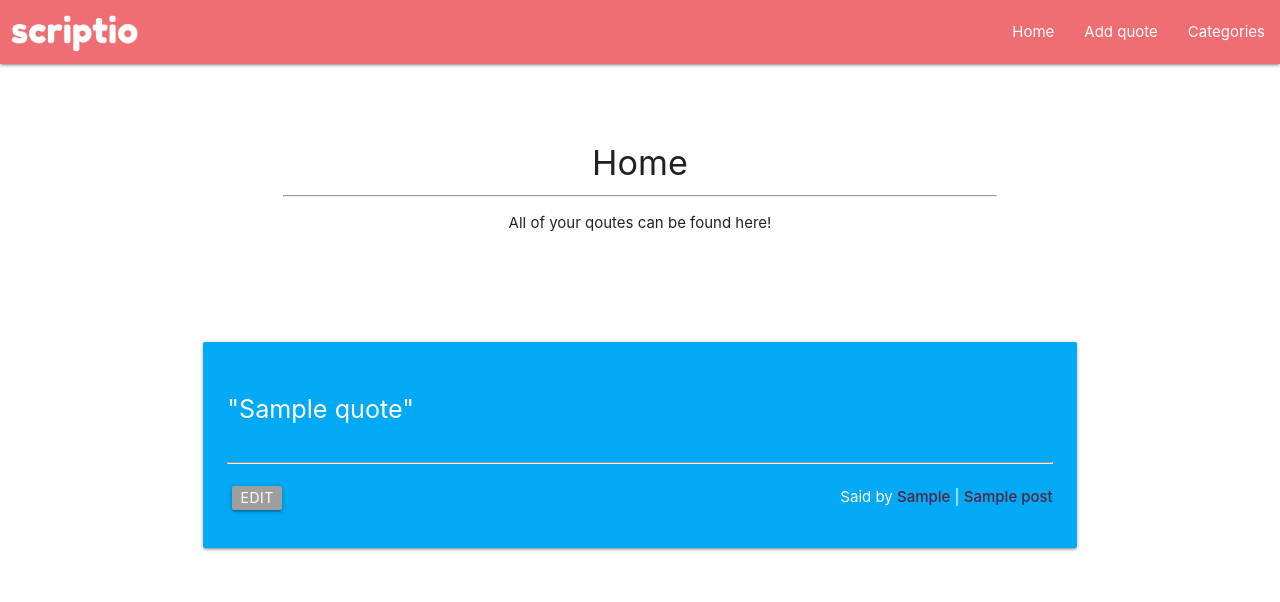
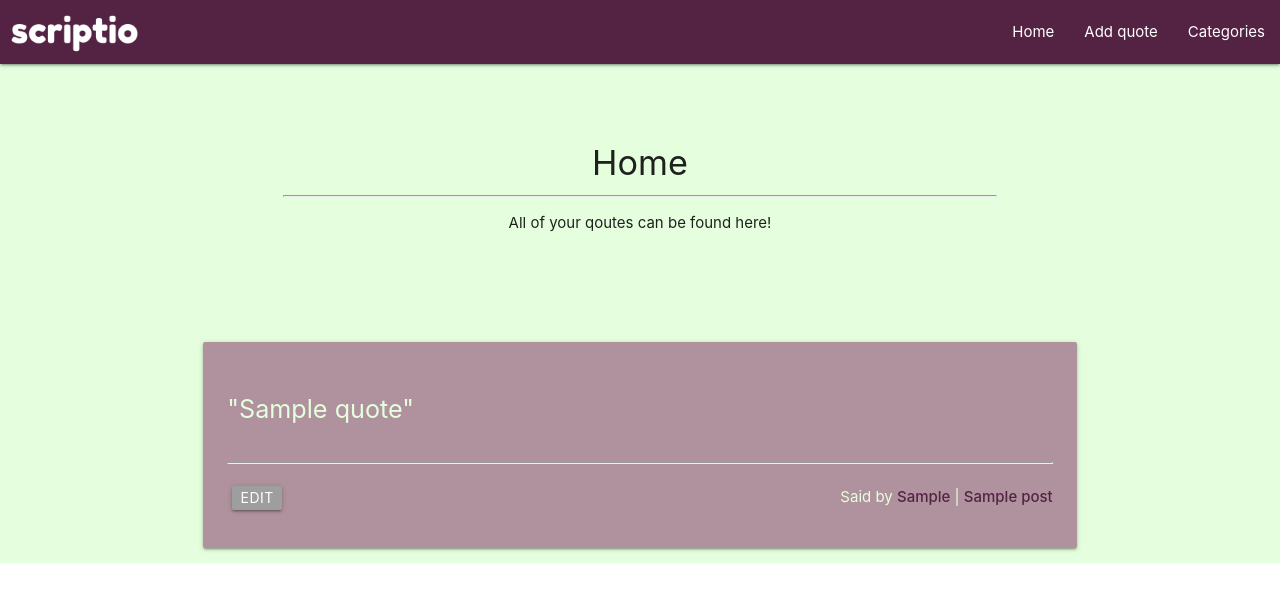
Before and after one commit to tenbonks/scriptio-qoutes-app, a Flask app: page / in a window 1280 px wide. Shown: the top 602 px of the page. Run offline with Flask 2, Linux system fonts and the light colour scheme; a database or web service that is not in the repository returns one stand-in record (values such as "Sample title"); some libraries are stand-ins or nearby versions.

Commit message:
applied css colors via classes

```diff
--- a/templates/base.html
+++ b/templates/base.html
@@ -19,7 +19,7 @@
   <header>
     <div class="navbar-fixed">
       <nav>
-        <div class="nav-wrapper">
+        <div class="nav-wrapper primary_purple_bg">
           <a href="{{ url_for('get_quotes')}}" class="brand-logo"><img
               src="{{ url_for('static', filename='images/scriptio-logo.png') }}" width="150px" height="auto"
               alt="Scriptio logo"></a>
@@ -41,6 +41,7 @@
     </ul>
   </header>
 
+  <div class="off_white_bg">
   <div class="container">
 
     {% block content %}
@@ -49,6 +50,7 @@
 
     {% endblock %}
 
+  </div>
   </div>
 
   <!--  LOAD SCRIPTS -->
--- a/templates/filter_quotes.html
+++ b/templates/filter_quotes.html
@@ -13,7 +13,7 @@
 
 <div class="row">
   <div class="col s12">
-    <div class="card-panel light-blue white-text">
+    <div class="card-panel secondary_purple_bg off_white_text">
 
       <div class="row">
         <div class="col s12">
--- a/templates/quotes.html
+++ b/templates/quotes.html
@@ -16,7 +16,7 @@
 
 <div class="row">
   <div class="col s12">
-    <div class="card-panel light-blue white-text">
+    <div class="card-panel secondary_purple_bg off_white_text">
 
       <div class="row">
         <div class="col s12">
--- a/templates/quotes_by.html
+++ b/templates/quotes_by.html
@@ -13,7 +13,7 @@
 
 <div class="row">
   <div class="col s12">
-    <div class="card-panel light-blue white-text">
+    <div class="card-panel secondary_purple_bg off_white_text">
 
       <div class="row">
         <div class="col s12">
```
